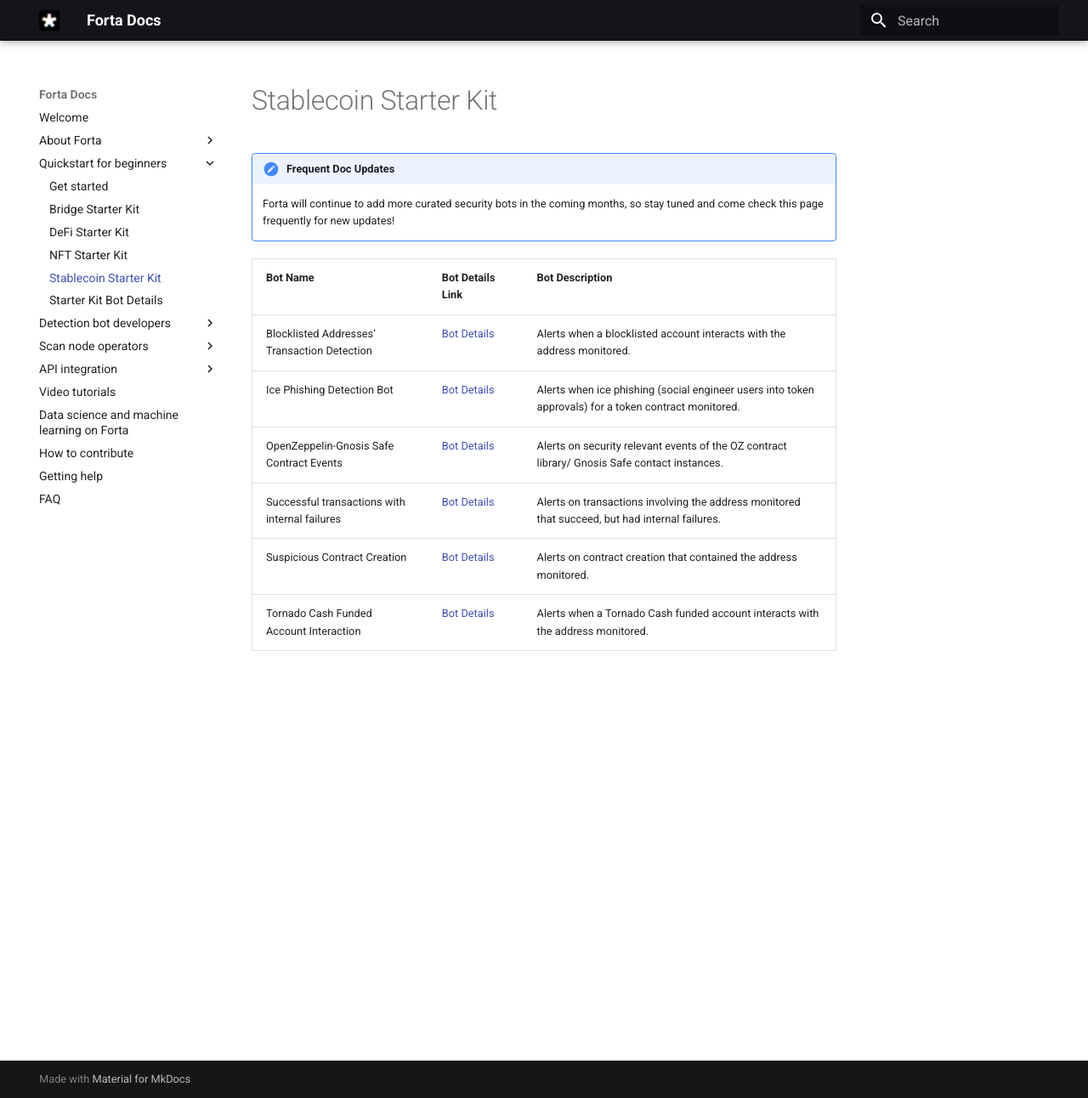
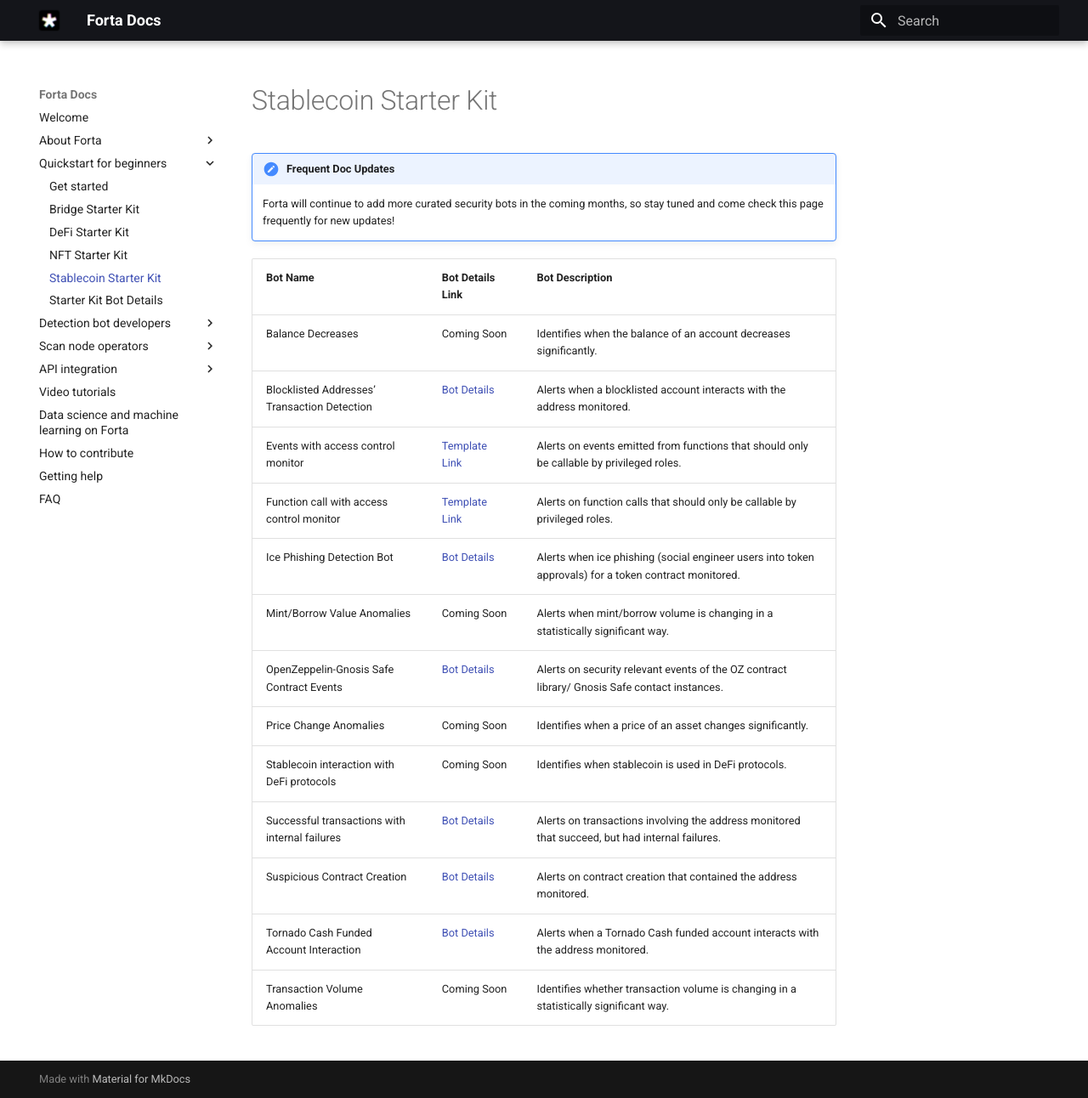
Before and after one commit to forta-network/docs, an MkDocs documentation site: the page built from docs/stablecoin-starter-kit.md, in a window 1280 px wide and 1292 px high. Shown: the whole window at 85% size. Built offline with MkDocs 1.6.1 and Material for MkDocs 9.7.7, drawn with Linux system fonts in a browser that asks for light colours.

Commit message:
added upcoming bots

```diff
--- a/docs/stablecoin-starter-kit.md
+++ b/docs/stablecoin-starter-kit.md
@@ -5,9 +5,16 @@
 
 | Bot Name | Bot Details Link | Bot Description  |
 |----------|------------------|------------------|
+| Balance Decreases | Coming Soon | Identifies when the balance of an account decreases significantly. |
 | Blocklisted Addresses’ Transaction Detection | [Bot Details](starter-kit-bot-details.md#blocklisted-addresses-transaction-detection) | Alerts when a blocklisted account interacts with the address monitored. |
+| Events with access control monitor | [Template Link](hhttps://github.com/arbitraryexecution/forta-agent-templates/tree/main/admin-events) | Alerts on events emitted from functions that should only be callable by privileged roles.|| Flash Loan Detector | Coming soon | Alerts when a flash loan results in large profits indicative of an attack |
+| Function call with access control monitor | [Template Link](https://github.com/arbitraryexecution/forta-agent-templates/tree/main/monitor-function-calls) | Alerts on function calls that should only be callable by privileged roles.|
 | Ice Phishing Detection Bot | [Bot Details](starter-kit-bot-details.md#evidence-of-phishing-bot) | Alerts when ice phishing (social engineer users into token approvals) for a token contract monitored. |
+| Mint/Borrow Value Anomalies | Coming Soon | Alerts when mint/borrow volume is changing in a statistically significant way. |
 | OpenZeppelin-Gnosis Safe Contract Events | [Bot Details](starter-kit-bot-details.md#openzeppelin-gnosis-safe-contract-events) | Alerts on security relevant events of the OZ contract library/ Gnosis Safe contact instances. |
+| Price Change Anomalies | Coming Soon | Identifies when a price of an asset changes significantly. |
+| Stablecoin interaction with DeFi protocols | Coming Soon | Identifies when stablecoin is used in DeFi protocols. |
 | Successful transactions with internal failures | [Bot Details](starter-kit-bot-details.md#successful-transactions-with-internal-failures) | Alerts on transactions involving the address monitored that succeed, but had internal failures.|
 | Suspicious Contract Creation | [Bot Details](starter-kit-bot-details.md#suspicious-contract-creation) | Alerts on contract creation that contained the address monitored. |
 | Tornado Cash Funded Account Interaction | [Bot Details](starter-kit-bot-details.md#tornado-cash-funded-account-interaction) | Alerts when a Tornado Cash funded account interacts with the address monitored. |
+| Transaction Volume Anomalies | Coming Soon | Identifies whether transaction volume is changing in a statistically significant way. |
```
Also changed, not shown: docs/bridge-starter-kit.md (+5 -0 lines), docs/defi-starter-kit.md (+5 -0 lines), docs/nft-starter-kit.md (+4 -0 lines).
